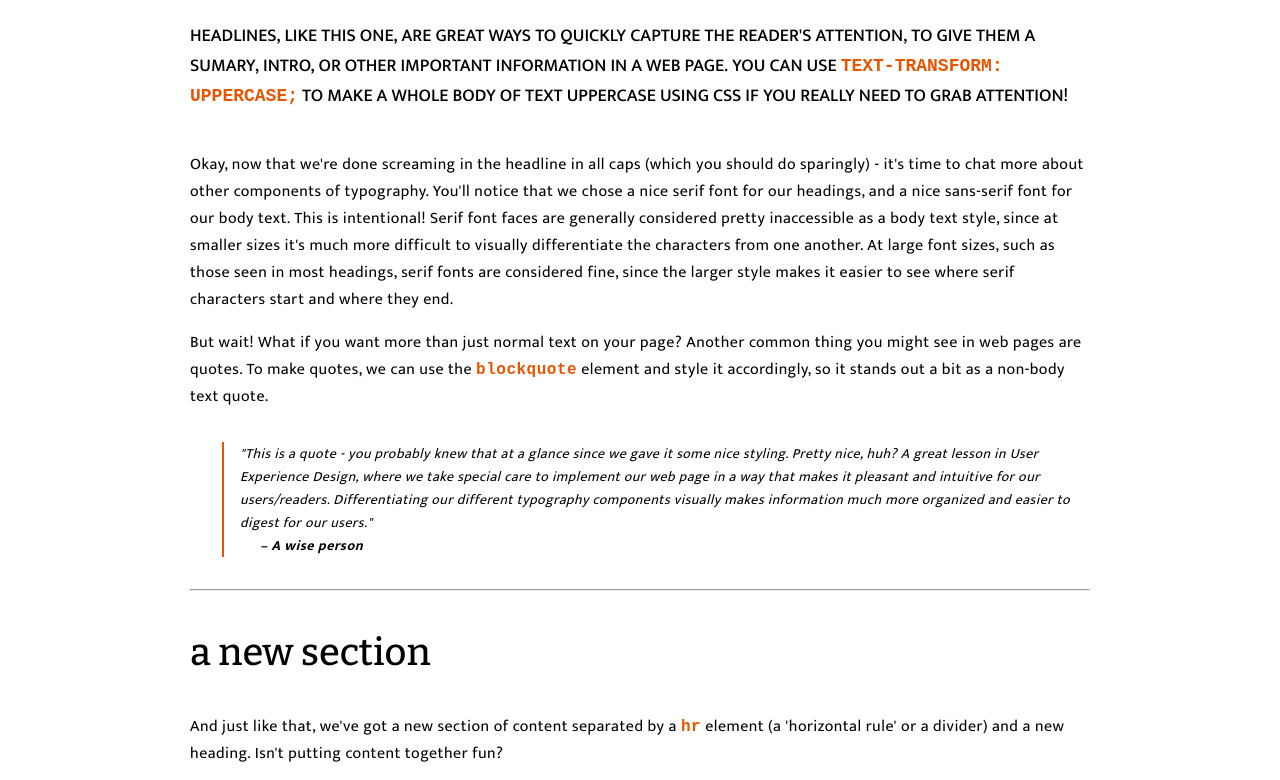
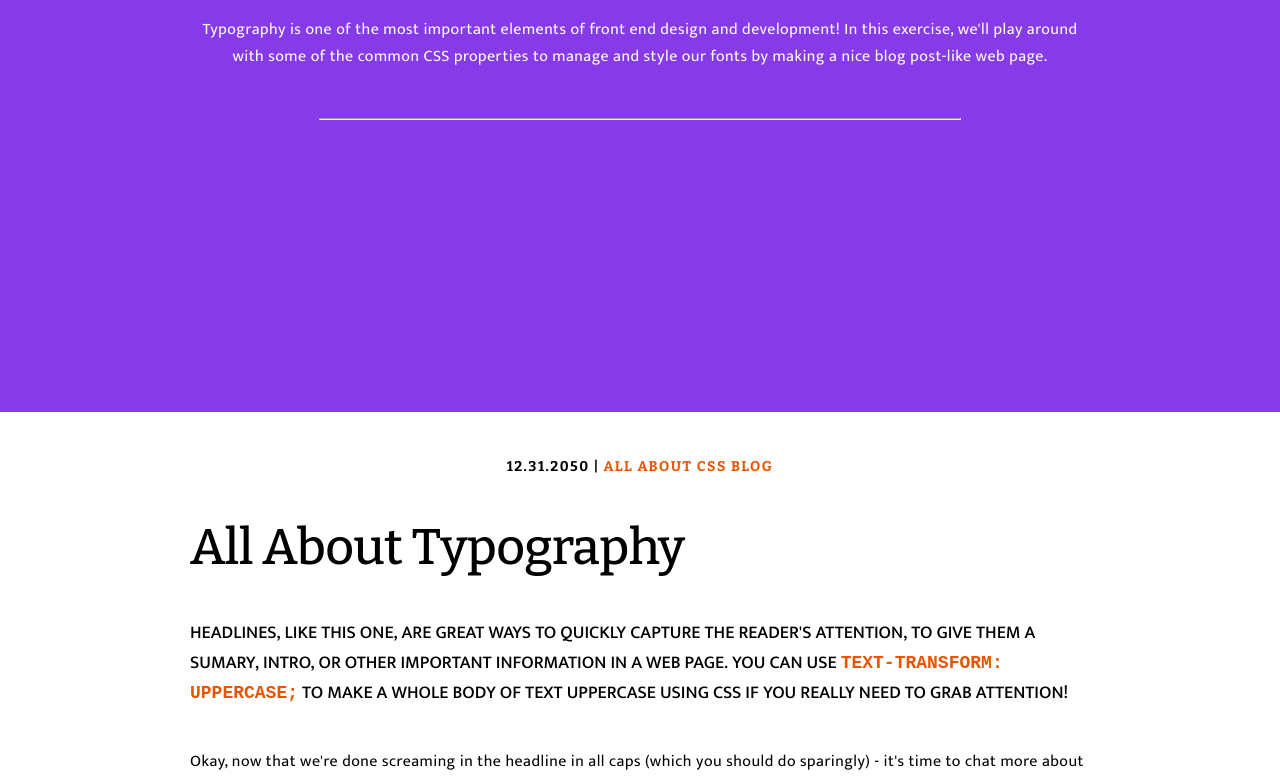
Before and after one commit to jonmico/blog-post, a plain HTML site: page index.html in a window 1280 px wide. Shown: the part 388-1168 px from the top of the page. Drawn offline with nearby package versions, Linux system fonts and the light colour scheme.

Commit message:
Add hero container.

```diff
--- a/index.html
+++ b/index.html
@@ -14,7 +14,17 @@
     <title>Typography Blog Post</title>
   </head>
   <body>
-    <h1>A Blog Post</h1>
+    <div class="hero">
+      <h1>A Blog Post</h1>
+      <p>
+        Typography is one of the most important elements of front end design and
+        development! In this exercise, we'll play around with some of the common
+        CSS properties to manage and style our fonts by making a nice blog
+        post-like web page.
+      </p>
+      <hr />
+    </div>
+
     <div class="content">
       <p class="info">12.31.2050 | <span>All About CSS Blog</span></p>
       <h2>All About Typography</h2>
--- a/styles.css
+++ b/styles.css
@@ -20,6 +20,7 @@ h1 {
   font-size: 80px;
   letter-spacing: -1.5px;
   font-weight: 400;
+  margin: 0;
 }
 
 h2 {
@@ -30,9 +31,6 @@ h2 {
 h3 {
   font-size: 38px;
   letter-spacing: 0px;
-}
-
-.div h3 {
   text-transform: capitalize;
 }
 
@@ -54,6 +52,30 @@ h6 {
 code {
   color: #e95400;
   font-weight: bold;
+}
+
+.hero {
+  background-color: #863ae8;
+  height: 100vh;
+  color: white;
+  text-align: center;
+  display: flex;
+  flex-direction: column;
+  align-items: center;
+  justify-content: center;
+}
+
+.hero h1,
+.hero p {
+  width: 75%;
+  max-width: 900px;
+  margin: 16px 0;
+}
+
+.hero hr {
+  width: 50%;
+  color: white;
+  margin: 32px 0;
 }
 
 .content {
```
